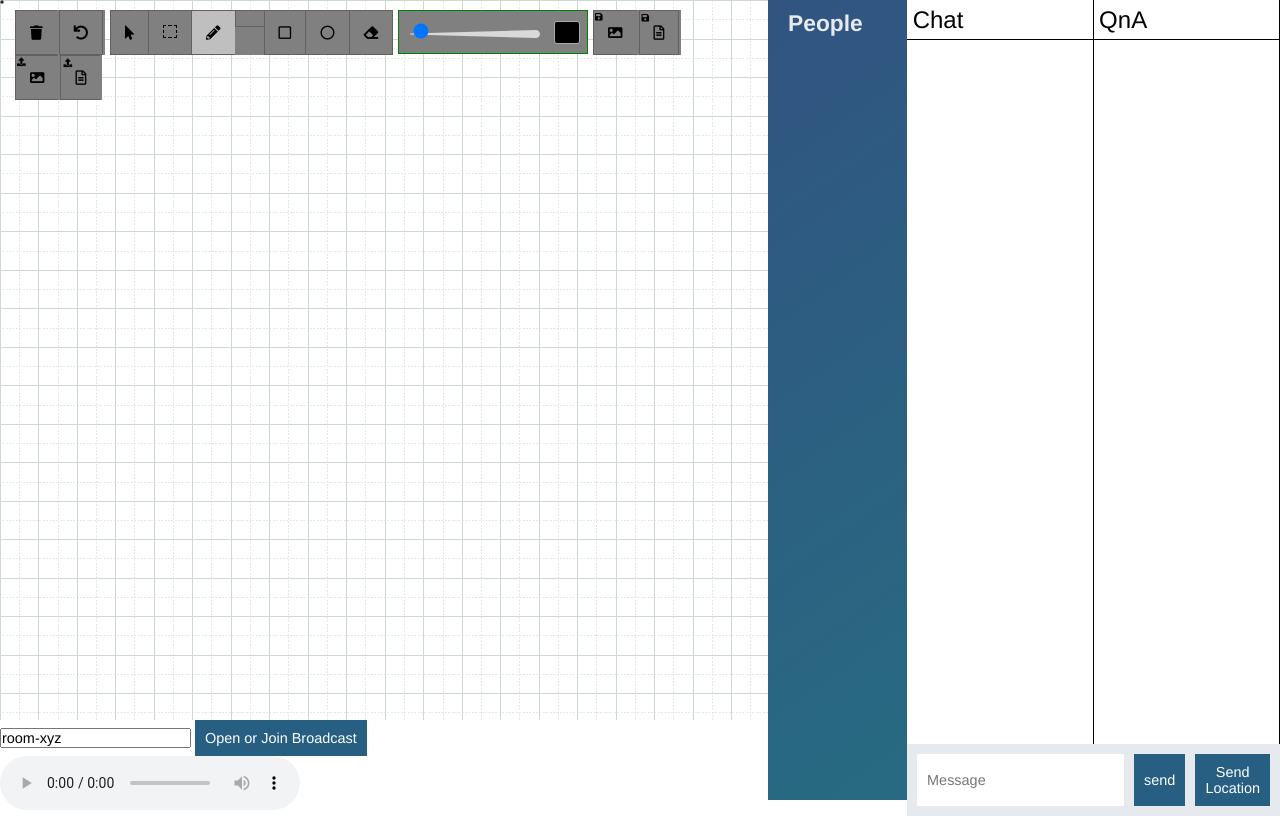
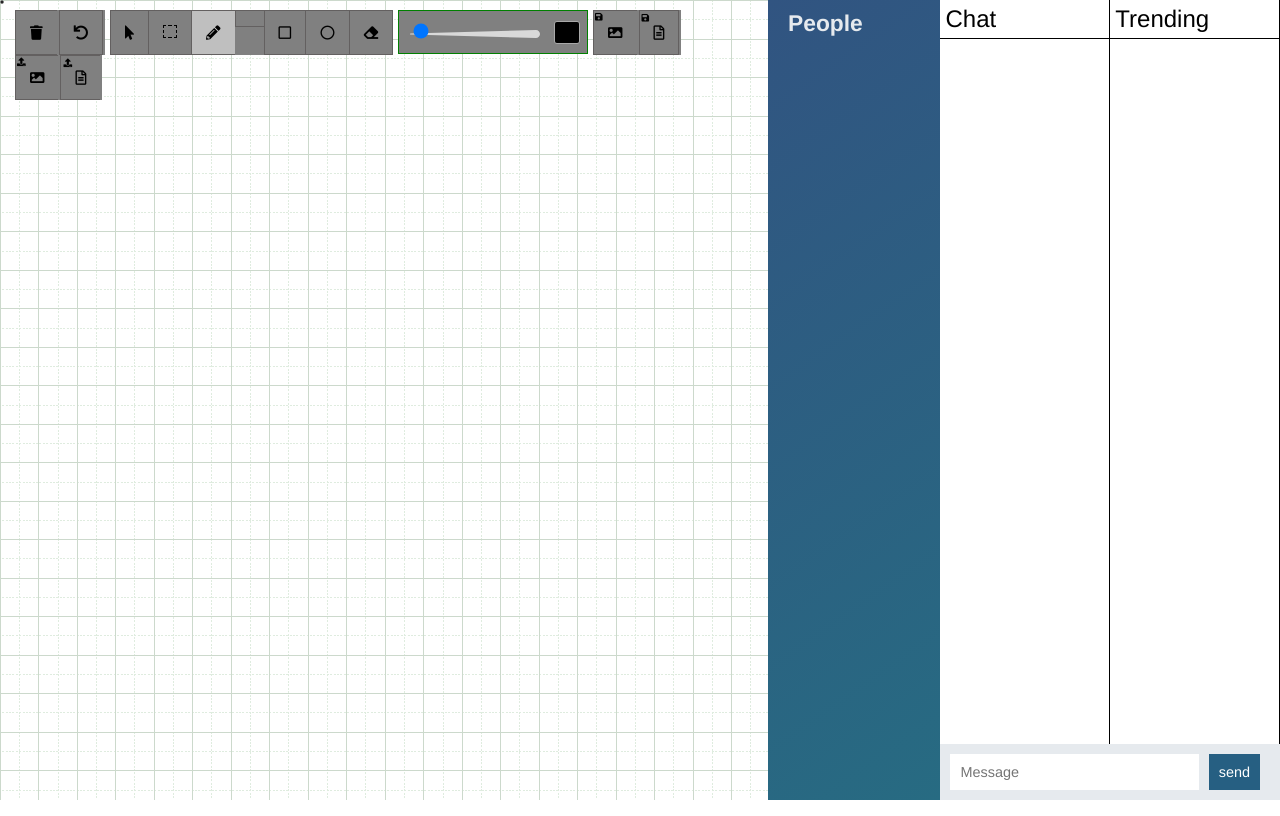
Before and after one commit to Classplus-Hackathon/Collaborative-Whiteboard-Chat, a website: page public/index.html in a window 1280 px wide. Drawn offline with nearby package versions, Linux system fonts and the light colour scheme; no server answers.

Commit message:
bump: console removal

```diff
--- a/public/index.html
+++ b/public/index.html
@@ -41,7 +41,7 @@
 				<ol id = "messages" class="chat__messages"></ol>
 			</div>
 			<div class="chat__messages_again">
-				<h2 class="chat__message_header">QnA</h2>
+				<h2 class="chat__message_header">Trending</h2>
 				<ol id = "messagesAgain" class="chat__messages"></ol>
 			</div>
 		</div>
@@ -53,7 +53,7 @@
 	  <button>send</button>
 	</form>
 	<br> <br>
-	<button id = "send-location">Send Location</button>
+	<!-- <button id = "send-location">Send Location</button> -->
 
 	</div>
 	</div>
@@ -84,7 +84,7 @@
 
 	  </script>
 	</div>
-<div style="position: relative; margin: 0px; height: 90vh; width: 60%; overflow: hidden; float: left;" >
+<div style="position: relative; margin: 0px; height: 100vh; width: 60%; overflow: hidden; float: left;" >
 
 	<!---Whiteboard container -!-->
 	<div style="height: 100vh; width: 100%;" id="whiteboardContainer"></div>
@@ -157,7 +157,7 @@
 		</div>
 </div>
 		<div>
-			<section class="make-center">
+			<!-- <section class="make-center">
 				<p style="margin: 0; padding: 0; padding-bottom: 20px;">
 						<div class="make-center">
 						<input type="text" id="broadcast-id" value="room-xyz" autocorrect=off autocapitalize=off size=20>
@@ -167,7 +167,7 @@
 				</p>
 
 				<audio id="audio-preview" controls loop></audio>
-		</section>
+		</section> -->
 		</div>
 
 	<script src="/socket.io/socket.io.js"></script>
--- a/public/js/chat.js
+++ b/public/js/chat.js
@@ -19,25 +19,22 @@ if(clientHeight + scrollTop + newMessageHeight + lastMessageHeight >= scrollHeig
 }
 socket.on('connect', function () {
  var params = jQuery.deparam(window.location.search);
- console.log("socket 1",window.localStorage.getItem("messages"));
 
   if(window.localStorage.getItem("messages")) {
     var tempAray = JSON.parse(window.localStorage.getItem("messages"));
-    console.log("tempAray",tempAray);
     var template = jQuery('#message-template').html();
 
     tempAray.forEach(function (message) {
-      console.log("message,message",message);
       var html =Mustache.render(template, {
         text: message.text,
         from: message.from,
         createAt:message.createAt
       });
-      console.log("html",html);
       jQuery('#messages').append(html);
+      scrollToBottom();
     });
 
-    scrollToBottom();
+
   } else {
     window.localStorage.setItem("messages",JSON.stringify([]));
   }
@@ -52,16 +49,13 @@ socket.on('connect', function () {
 });
 
 socket.on('disconnect', function () {
-  console.log("socket 2");
 
   console.log('Disconnected from server');
 });
 
 socket.on('updateUserList', function (users) {
-  console.log("socket 3");
 
   var ol = jQuery('<ol></ol>');
-  console.log("users",users);
   users.forEach(function (user) {
     ol.append(jQuery('<li></li>').text(user));
   });
@@ -70,7 +64,6 @@ socket.on('updateUserList', function (users) {
 });
 
 socket.on('newMessage', function (message) {
-  console.log("socket 4");
 
   var formattedTime = moment(message.createAt).format('h:mm a')
   var template = jQuery('#message-template').html();
@@ -81,21 +74,17 @@ socket.on('newMessage', function (message) {
   }
   var arrayMessage = JSON.parse(window.localStorage.getItem("messages"));
   arrayMessage = [...arrayMessage,payload];
-  console.log("arrayMessage",arrayMessage);
   window.localStorage.setItem("messages",JSON.stringify(arrayMessage));
-  console.log("savedd values",JSON.parse(window.localStorage.getItem("messages")));
  var html =Mustache.render(template, {
    text: message.text,
    from: message.from,
    createAt:formattedTime
  });
- console.log("html",html);
  jQuery('#messages').append(html);
  scrollToBottom();
 });
 
 socket.on('newLocationMessage', function (message) {
-  console.log("socket 5");
 
   var formattedTime = moment(message.createAt).format('h:mm a')
   var template = jQuery('#location-message-template').html();
@@ -110,7 +99,6 @@ socket.on('newLocationMessage', function (message) {
 });
 
 jQuery('#message-form').on('submit', function (e) {
-  console.log("socket 6");
 
   e.preventDefault();
 var messageTextBox = jQuery('[name=message]')
```
